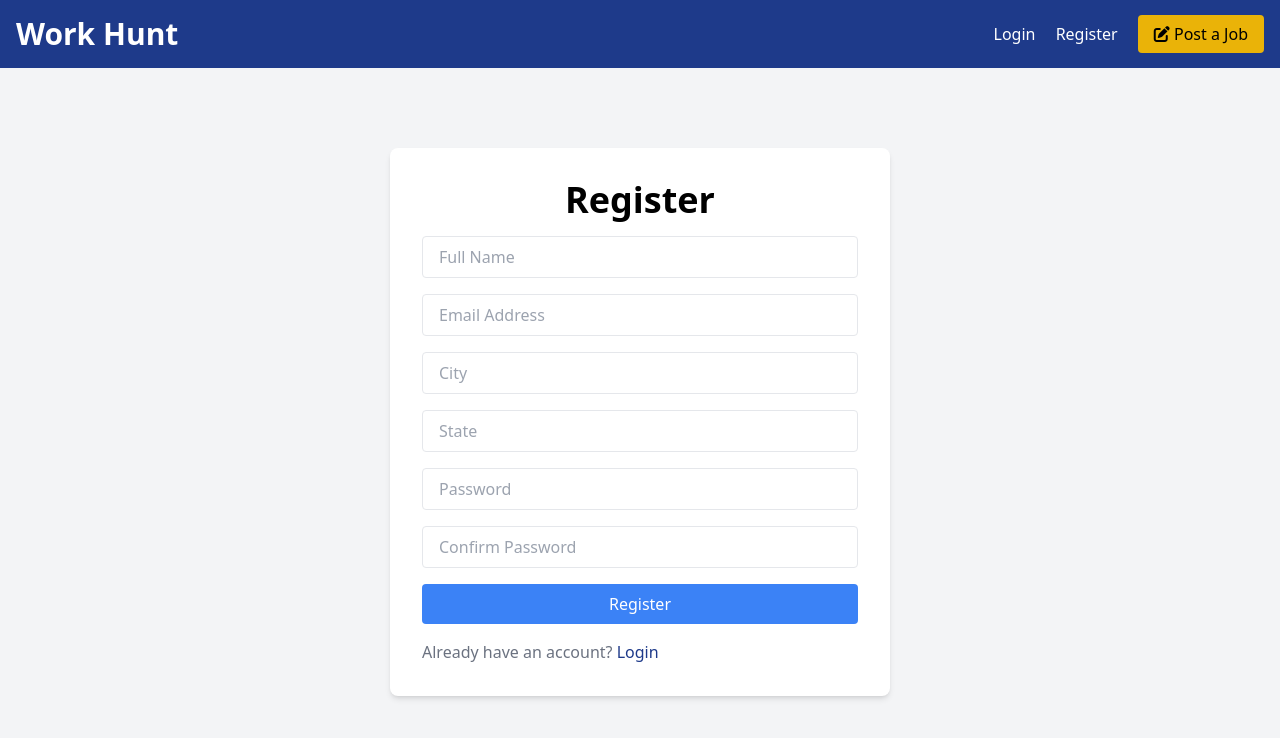
After one commit to TahirUddinAhmed/workhunt, a PHP site: page /auth/register in a window 1280 px wide. The commit adds this page. Shown: the top 738 px of the page. Run offline with PHP 8.4, Linux system fonts and the light colour scheme; a stand-in replaces the project's code that opens the database connection.

Commit message:
Login and register view created

```diff
--- /dev/null
+++ b/App/controllers/UserController.php
@@ -0,0 +1,35 @@
+<?php
+
+namespace App\Controllers;
+
+use Framework\Database;
+use Framework\Validation;
+
+class UserController {
+    protected $db;
+
+    public function __construct() {
+        $config = require basePath('config/db.php');
+        $this->db = new Database($config);
+    }
+
+    /**
+     * Show the login Page
+     *
+     * @return void
+     */
+    public function login() {
+        loadView('users/login');
+    }
+
+    /**
+     * Show the register page
+     *
+     * @return void
+     */
+    public function create() {
+        loadView('users/create');
+    }
+
+
+}
--- a/App/views/partials/navbar.php
+++ b/App/views/partials/navbar.php
@@ -5,8 +5,8 @@
           <a href="/">Work Hunt</a>
         </h1>
         <nav class="space-x-4">
-          <a href="/login" class="text-white hover:underline">Login</a>
-          <a href="/register" class="text-white hover:underline">Register</a>
+          <a href="/auth/login" class="text-white hover:underline">Login</a>
+          <a href="/auth/register" class="text-white hover:underline">Register</a>
           <a
             href="/listings/create"
             class="bg-yellow-500 hover:bg-yellow-600 text-black px-4 py-2 rounded hover:shadow-md transition duration-300"
--- /dev/null
+++ b/App/views/users/create.view.php
@@ -0,0 +1,75 @@
+<?php loadPartial('head'); ?>
+<?php loadPartial('navbar'); ?>
+
+<!-- Registration Form Box -->
+<div class="flex justify-center items-center mt-20">
+      <div class="bg-white p-8 rounded-lg shadow-md w-full md:w-500 mx-6">
+        <h2 class="text-4xl text-center font-bold mb-4">Register</h2>
+        <!-- <div class="message bg-red-100 p-3 my-3">This is an error message.</div>
+        <div class="message bg-green-100 p-3 my-3">
+          This is a success message.
+        </div> -->
+        <form>
+          <div class="mb-4">
+            <input
+              type="text"
+              name="name"
+              placeholder="Full Name"
+              class="w-full px-4 py-2 border rounded focus:outline-none"
+            />
+          </div>
+          <div class="mb-4">
+            <input
+              type="email"
+              name="email"
+              placeholder="Email Address"
+              class="w-full px-4 py-2 border rounded focus:outline-none"
+            />
+          </div>
+           <div class="mb-4">
+            <input
+              type="text"
+              name="city"
+              placeholder="City"
+              class="w-full px-4 py-2 border rounded focus:outline-none"
+            />
+          </div>
+           <div class="mb-4">
+            <input
+              type="text"
+              name="state"
+              placeholder="State"
+              class="w-full px-4 py-2 border rounded focus:outline-none"
+            />
+          </div>
+          <div class="mb-4">
+            <input
+              type="password"
+              name="password"
+              placeholder="Password"
+              class="w-full px-4 py-2 border rounded focus:outline-none"
+            />
+          </div>
+          <div class="mb-4">
+            <input
+              type="password"
+              name="password_confirmation"
+              placeholder="Confirm Password"
+              class="w-full px-4 py-2 border rounded focus:outline-none"
+            />
+          </div>
+          <button
+            type="submit" class="w-full bg-blue-500 hover:bg-blue-600 text-white px-4 py-2 rounded focus:outline-none"
+          >
+            Register
+          </button>
+
+          <p class="mt-4 text-gray-500">
+            Already have an account?
+            <a class="text-blue-900" href="/auth/login">Login</a>
+          </p>
+        </form>
+      </div>
+    </div>
+
+<?php loadPartial('footer') ?>
--- a/routes.php
+++ b/routes.php
@@ -11,3 +11,6 @@ $router->post('/listings', 'ListingController@store');
 $router->put('/listings/{id}', 'ListingController@update');
 // Delete Request
 $router->delete('/listings/{id}', 'ListingController@destroy');
+
+$router->get('/auth/register', 'UserController@create');
+$router->get('/auth/login', 'UserController@login');
```
Also changed, not shown: App/views/users/login.view.php (added, +44 -0 lines).
